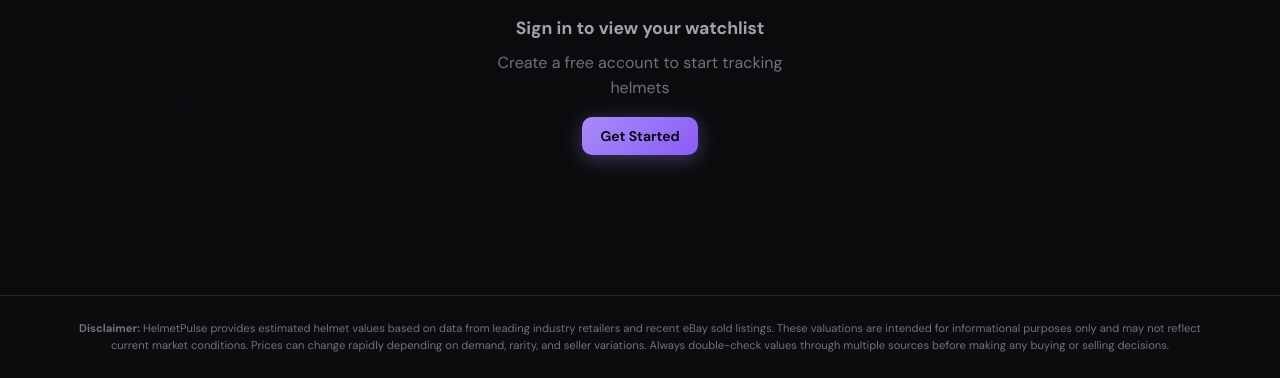
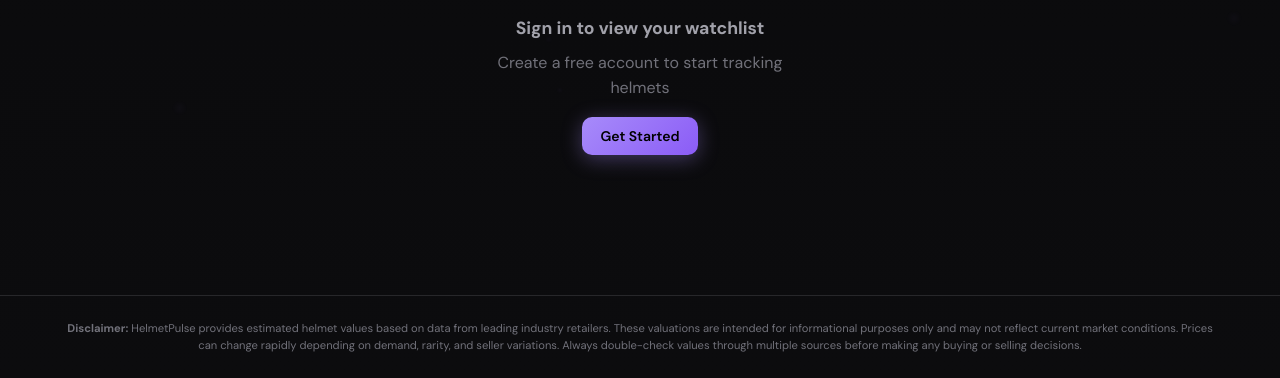
Before and after one commit to djwhiteoutsc-star/HelmetPulse, a website: page index.html in a window 1280 px wide. Shown: the part 663-1041 px from the top of the page. Drawn offline with nearby package versions, Linux system fonts and the light colour scheme.

Commit message:
Remove eBay reference from footer disclaimer

```diff
--- a/index.html
+++ b/index.html
@@ -2011,7 +2011,7 @@
 
     <footer>
         <div class="container">
-            <p><strong>Disclaimer:</strong> HelmetPulse provides estimated helmet values based on data from leading industry retailers and recent eBay sold listings. These valuations are intended for informational purposes only and may not reflect current market conditions. Prices can change rapidly depending on demand, rarity, and seller variations. Always double-check values through multiple sources before making any buying or selling decisions.</p>
+            <p><strong>Disclaimer:</strong> HelmetPulse provides estimated helmet values based on data from leading industry retailers. These valuations are intended for informational purposes only and may not reflect current market conditions. Prices can change rapidly depending on demand, rarity, and seller variations. Always double-check values through multiple sources before making any buying or selling decisions.</p>
         </div>
     </footer>
 
```
